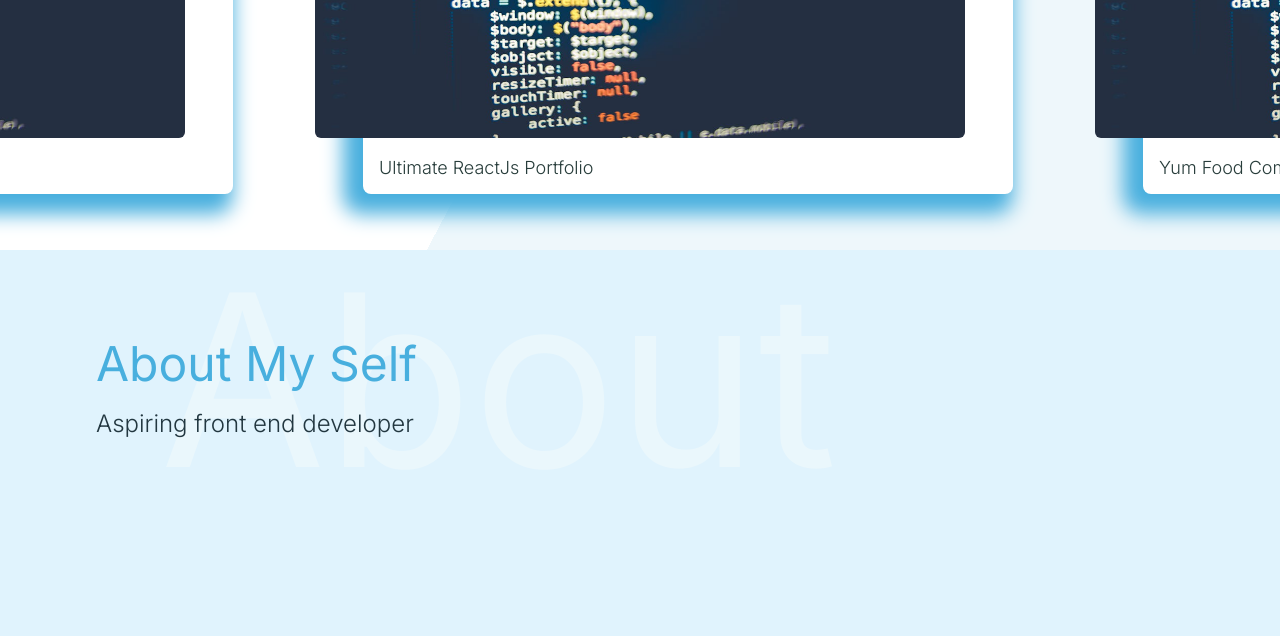
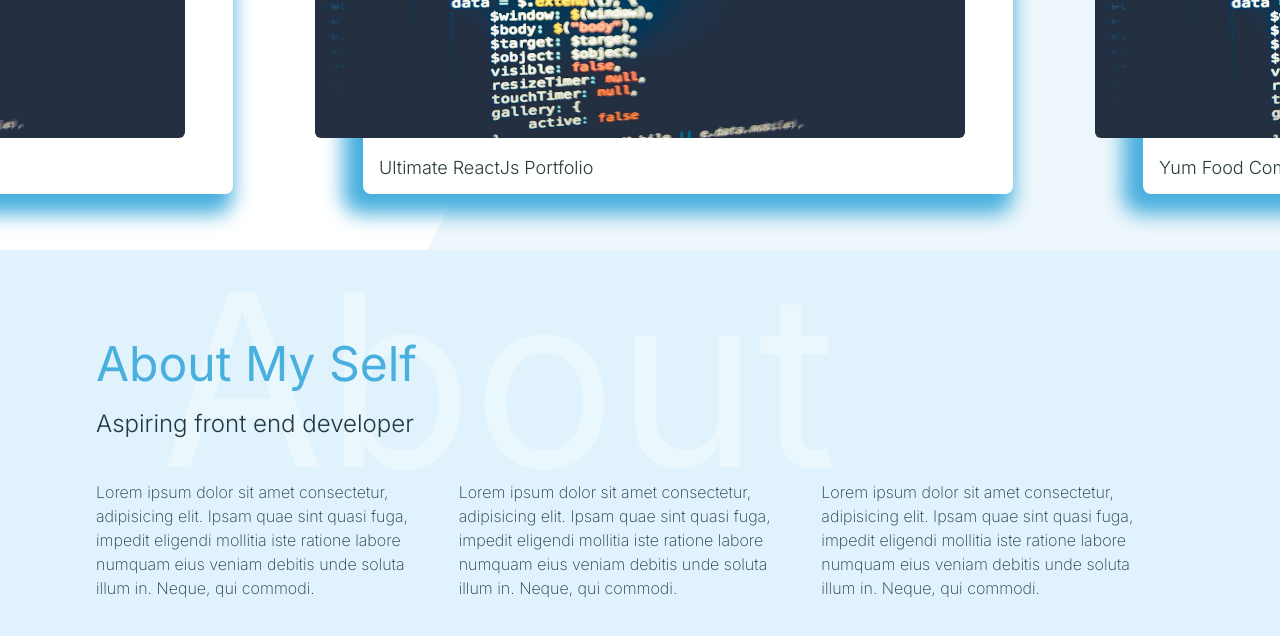
Before and after one commit to misiek869/portfolio, a Next.js app: page / in a window 1280 px wide. Shown: the part 1506-2142 px from the top of the page. Built offline with nearby package versions, Linux system fonts and the light colour scheme.

Commit message:
create paragraphs

```diff
--- a/src/app/components/AboutMe/About.tsx
+++ b/src/app/components/AboutMe/About.tsx
@@ -4,7 +4,7 @@ const About = () => {
 	return (
 		<>
 			<div
-				id='about-me-component'
+				id='about'
 				className='bg-[#E0F3FD] pt-[250px] mt-4  pb-[100px] lg:pb-[600px] relative lg:h-[800px]'>
 				<div className='container m-auto'>
 					<h1 className='text-[240px] w-[80%] overflow-hidden absolute lg:left-40 md:left-30 top-[-50px]  text-[#EAF7FC]'>
@@ -16,8 +16,34 @@ const About = () => {
 					<h4 className='relative w-full font-[300] md:w-3/4 lg:w-2/3 xl:w-1/2 font-recoleta text-[#223740] text-2xl mb-10 px-5 md:px-24'>
 						Aspiring front end developer
 					</h4>
+					<section className='relative flex flex-col lg:flex-row px-5 md:px-24'>
+						<p className='w-full lg:w-1/3 text-[#223740] mr-0 mb-5  lg:mr-4 font-[200]'>
+							Lorem ipsum dolor sit amet consectetur, adipisicing elit. Ipsam
+							quae sint quasi fuga, impedit eligendi mollitia iste ratione
+							labore numquam eius veniam debitis unde soluta illum in. Neque,
+							qui commodi.
+						</p>
+						<p className='w-full lg:w-1/3 text-[#223740] mr-0 mb-5  lg:mr-4 font-[200]'>
+							Lorem ipsum dolor sit amet consectetur, adipisicing elit. Ipsam
+							quae sint quasi fuga, impedit eligendi mollitia iste ratione
+							labore numquam eius veniam debitis unde soluta illum in. Neque,
+							qui commodi.
+						</p>
+						<p className='w-full lg:w-1/3 text-[#223740] mr-0 mb-5  lg:mr-4 font-[200]'>
+							Lorem ipsum dolor sit amet consectetur, adipisicing elit. Ipsam
+							quae sint quasi fuga, impedit eligendi mollitia iste ratione
+							labore numquam eius veniam debitis unde soluta illum in. Neque,
+							qui commodi.
+						</p>
+					</section>
 				</div>
 			</div>
+			<div
+				style={{
+					backgroundImage: 'linear-gradient(45deg, #EAF7FC  70%,#48AFDE 30%)',
+					width: '100%',
+				}}
+				className='lg:-mt-60'></div>
 		</>
 	)
 }
```
